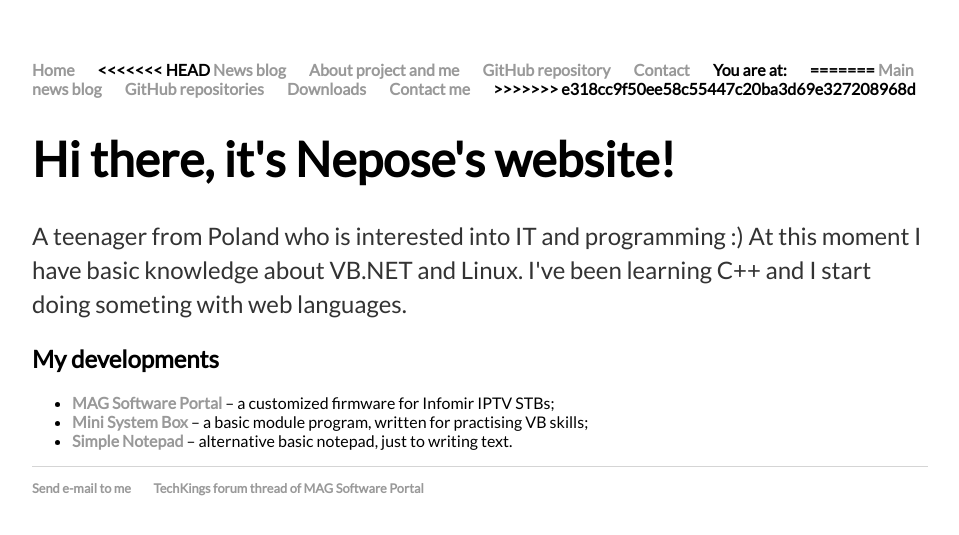
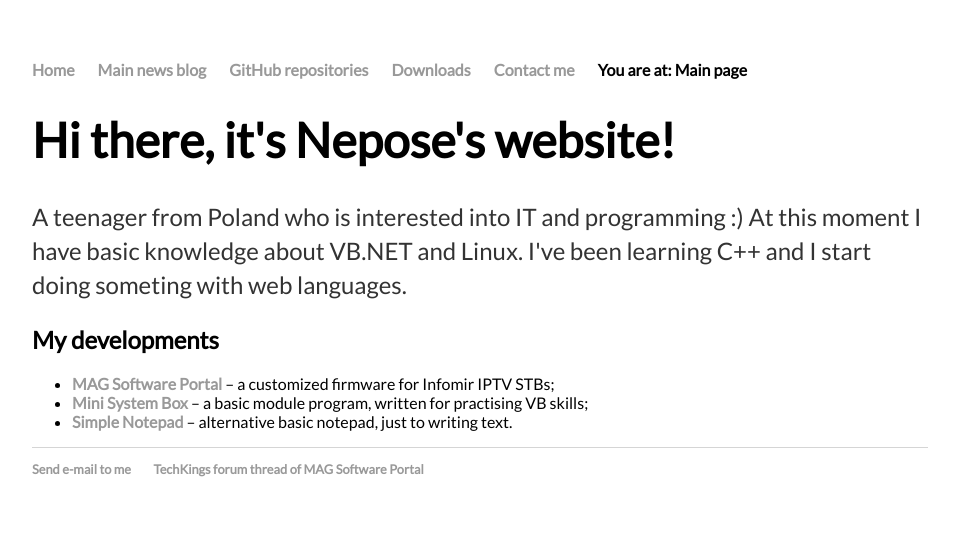
Before and after one commit to Nepose/nepose.github.io, a Jekyll site: the page built from index.html, in a window 1280 px wide. Shown: the top 535 px of the page, without its empty margins (160-1119 px from the left). Built offline with Jekyll 4.4.1, drawn with Linux system fonts in a browser that asks for light colours.

Commit message:
New post on blog and improving interface
Improving navigating between four repositories.

```diff
--- a/_layouts/default.html
+++ b/_layouts/default.html
@@ -10,18 +10,11 @@
 		<nav>
     		<ul>
         		<li><a href="/">Home</a></li>
-<<<<<<< HEAD
-	        	<li><a href="/blog">News blog</a></li>
-        		<li><a href="/about">About project and me</a></li>
-        		<li><a href="http://github.com/Nepose/MAG_Software_Portal">GitHub repository</a></li>
-						<li><a href="/contact">Contact</a></li>
-						<li>You are at: {{ page.whereis }}</li>
-=======
 	        	<li><a href="/blog">Main news blog</a></li>
         		<li><a href="http://github.com/Nepose/MAG_Software_Portal">GitHub repositories</a></li>
-			<li><a href="/download">Downloads</a></li>
-			<li><a href="/contact">Contact me</a></li>
->>>>>>> e318cc9f50ee58c55447c20ba3d69e327208968d
+						<li><a href="/download">Downloads</a></li>
+						<li><a href="/contact">Contact me</a></li>
+						<li>You are at: {{ page.whereis }}
     		</ul>
 		</nav>
 		<div class="container">
--- a/about/index.html
+++ b/about/index.html
@@ -1,6 +1,7 @@
 ---
 layout: default
 title: About me
+whereis: About me
 ---
 
 <h1>{{ page.title }}</h1>
--- a/blog/index.html
+++ b/blog/index.html
@@ -1,6 +1,7 @@
 ---
 layout: default
-title: MAG Software Portal blog
+title: Nepose's blog
+whereis: News blog
 ---
 	<h1>News blog</h1>
 	<ul class="posts">
--- a/contact/index.html
+++ b/contact/index.html
@@ -1,6 +1,7 @@
 ---
 layout: default
 title: Contact me
+whereis: Contact page
 ---
 
 <h1>{{ page.title }}</h1>
--- a/index.html
+++ b/index.html
@@ -1,6 +1,7 @@
 ---
 layout: default
 title: MAG Software Portal
+whereis: Main page
 ---
 <div class="blurb">
 	<h1>Hi there, it's Nepose's website!</h1>
```
Also changed, not shown: _posts/2018-10-04-why-am-i-doing-this-stupid-stuff.md (+1 -0 lines), _posts/2018-10-07-where-is-mag-software-portal.md (added, +16 -0 lines).
